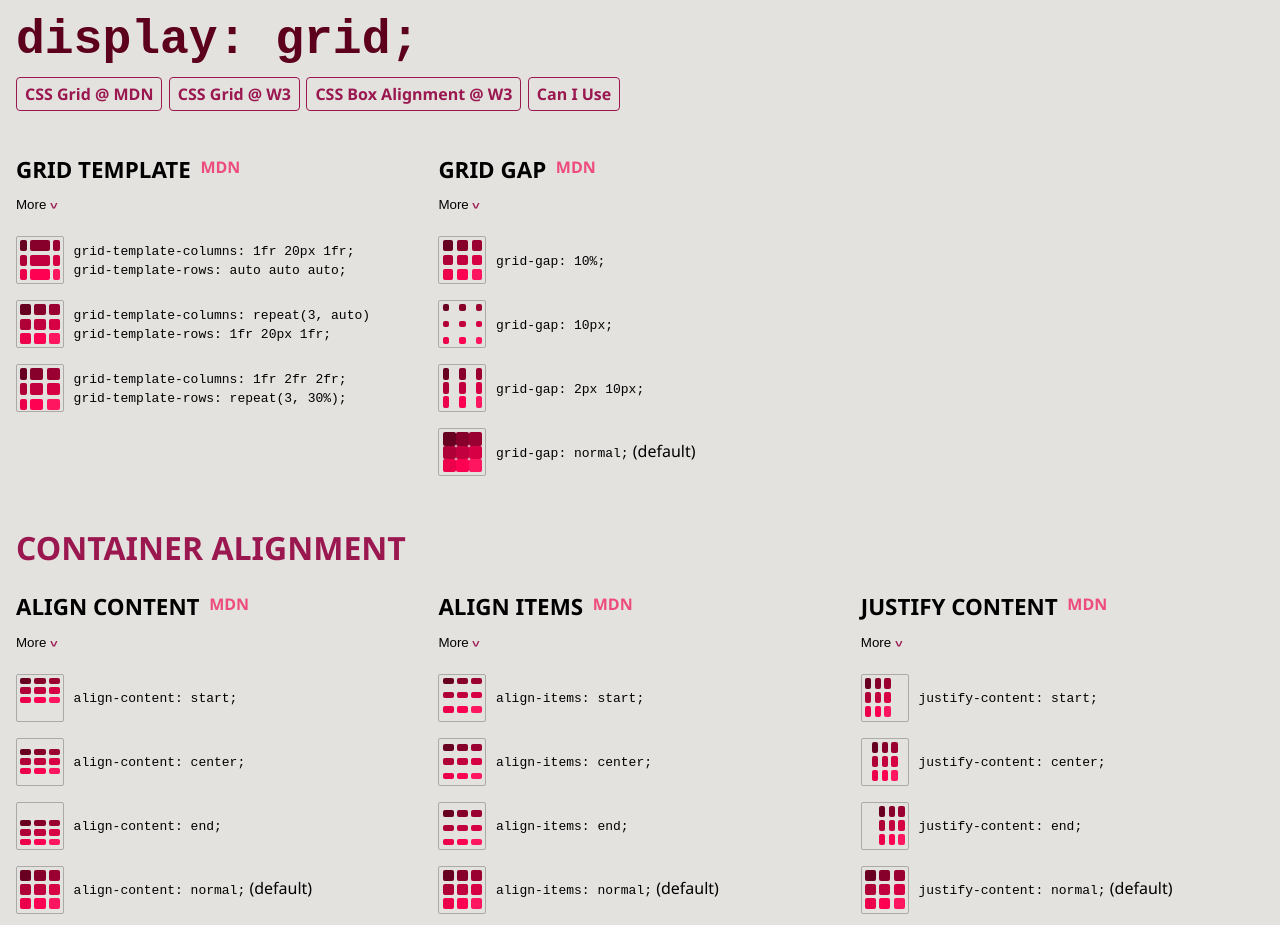
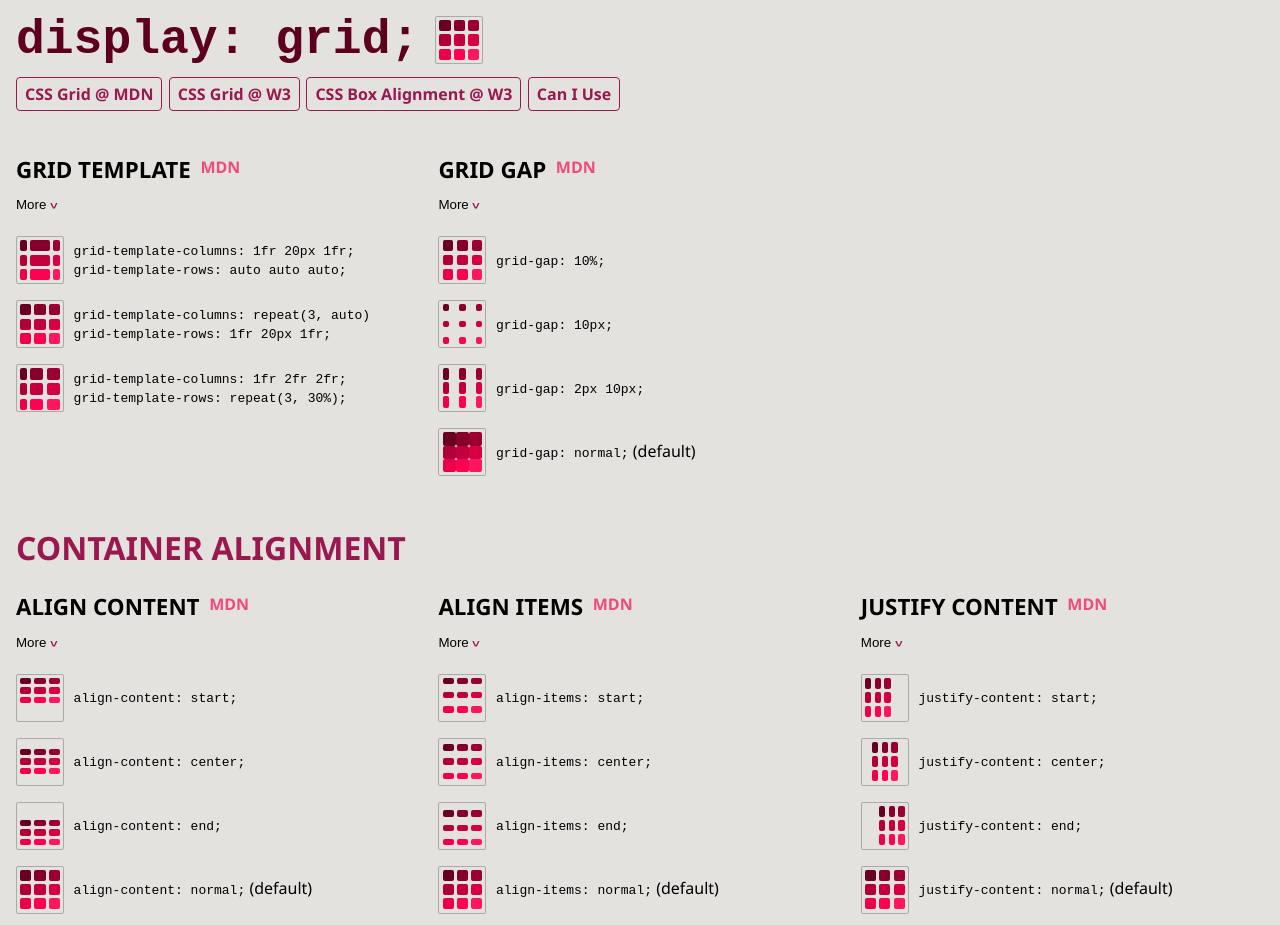
Before and after one commit to ajosedev/grid-cheatsheet, a Gatsby site: page / in a window 1280 px wide. Shown: the top 925 px of the page. Built offline with nearby package versions, Linux system fonts and the light colour scheme; Gatsby itself is replaced by a stand-in of ours.

Commit message:
Added Grid example to header

```diff
--- a/src/components/gridContainer.js
+++ b/src/components/gridContainer.js
@@ -55,18 +55,19 @@ const renderGridItems = () => {
   return gridItems;
 }
 
-const GridContainer = ({ code, styleOverride }) => (
-  <StyledGrid code={code} styleOverride={styleOverride}>
+const GridContainer = ({ className, code, styleOverride }) => (
+  <StyledGrid className={className} code={code} styleOverride={styleOverride}>
     {renderGridItems()}
   </StyledGrid>
 )
 
 GridContainer.propTypes = {
-  code: PropTypes.array.isRequired,
+  code: PropTypes.array,
   styleOverride: PropTypes.string,
 };
 
 GridContainer.defaultProps = {
+  code: null,
   styleOverride: null,
 };
 
--- a/src/components/header.js
+++ b/src/components/header.js
@@ -1,11 +1,13 @@
 import React from 'react';
 import styled from 'styled-components';
+import GridContainer from './gridContainer';
 
 const HeaderText = styled.h1`
   font-size: 3rem;
   font-weight: bold;
   color: ${props => props.theme.one};
   font-family: monospace;
+  display: inline-block;
 `;
 
 const HeaderLinks = styled.div`
@@ -35,9 +37,16 @@ const HeaderLinks = styled.div`
   }
 `;
 
+const InlineGridContainer = styled(GridContainer)`
+  display: inline-grid;
+  vertical-align: top;
+  margin-left: 1rem;
+`;
+
 const Header = () => (
   <header>
     <HeaderText>display: grid;</HeaderText>
+    <InlineGridContainer />
     <HeaderLinks>
       <a href="https://developer.mozilla.org/en-US/docs/Web/CSS/CSS_Grid_Layout">CSS Grid @ MDN</a>
       <a href="https://www.w3.org/TR/css-grid-1/">CSS Grid @ W3</a>
```
